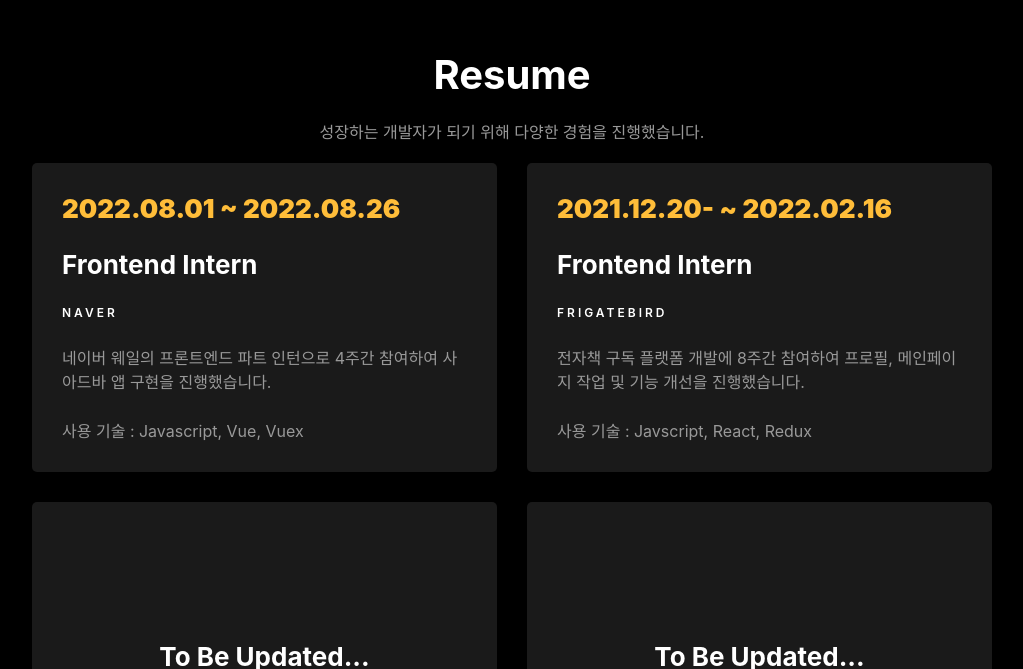
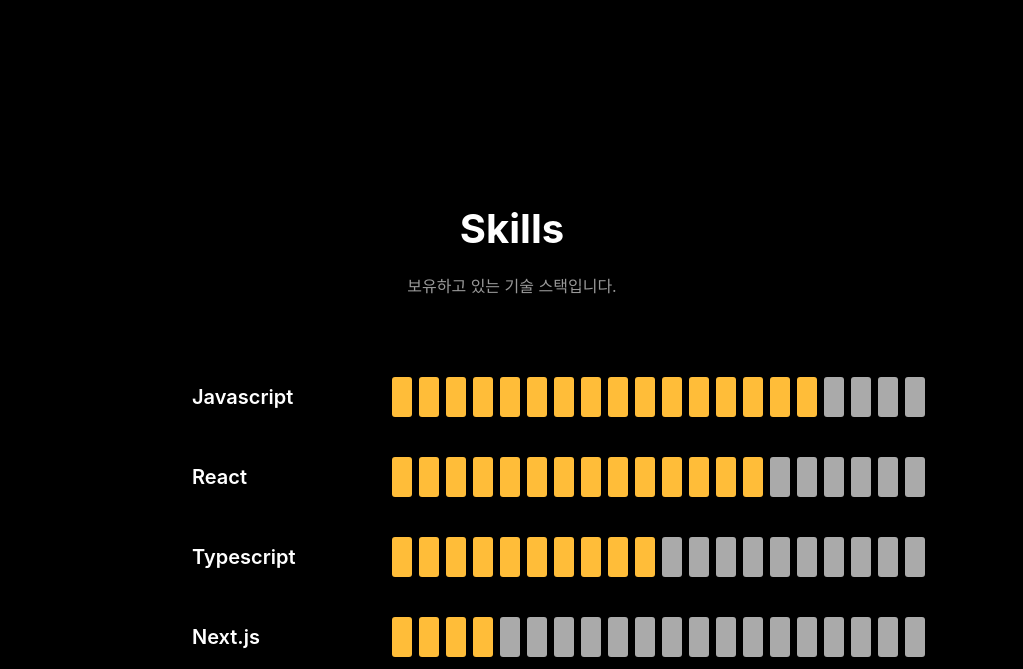
Before and after one commit to Moomi98/my-intro-site, a React (Create React App) app: page / in a window 1280 px wide. Shown: the part 1491-2160 px from the top of the page, without its empty margins (128-1151 px from the left). Built offline with nearby package versions, Linux system fonts and the light colour scheme.

Commit message:
Skills 레이아웃 구현

```diff
--- a/src/App.js
+++ b/src/App.js
@@ -5,6 +5,7 @@
 import GlobalStyle from "./styles/global";
 import Resume from "./components/Resume";
 import Projects from "./components/Projects/Projects";
+import Skills from "./components/Skills/Skills";
 function App() {
   return (
     <>
@@ -12,6 +13,7 @@
       <Header />
       <Home />
       <About />
+      <Skills />
       <Resume />
       <Projects />
     </>
--- /dev/null
+++ b/src/components/Skills/Expbar.js
@@ -0,0 +1,31 @@
+import styled from "styled-components";
+import { useState } from "react";
+const Container = styled.div`
+  display: flex;
+  gap: 7px;
+  height: 40px;
+`;
+
+const ExpbarLayout = styled.div`
+  width: 20px;
+  background-color: ${(props) => props.color};
+  border-radius: 3px;
+`;
+
+const Expbar = ({ rate }) => {
+  const getExpRate = () => {
+    const bars = [];
+
+    for (let i = 0; i < rate; i += 5) {
+      bars.push(<ExpbarLayout color={"#ffbd39"} />);
+    }
+
+    for (let i = 0; i < 100 - rate; i += 5) {
+      bars.push(<ExpbarLayout color={"#aaa"} />);
+    }
+
+    return bars;
+  };
+  return <Container>{getExpRate()}</Container>;
+};
+export default Expbar;
--- /dev/null
+++ b/src/components/Skills/Skills.js
@@ -0,0 +1,84 @@
+import styled from "styled-components";
+import Expbar from "./Expbar";
+
+const Container = styled.section`
+  width: 50%;
+  height: 100%;
+  margin: 0 auto;
+  padding-top: 50px;
+  display: flex;
+  flex-direction: column;
+  justify-content: center;
+  align-items: center;
+  gap: 80px;
+`;
+
+const TitleLayout = styled.div`
+  display: flex;
+  gap: 20px;
+  flex-direction: column;
+  justify-content: center;
+  align-items: center;
+`;
+const Title = styled.p`
+  font-size: 40px;
+  font-weight: bold;
+  color: white;
+`;
+
+const Subtitle = styled.p`
+  color: #999999;
+`;
+
+const SkillsetLayout = styled.div`
+  width: 100%;
+  display: flex;
+  flex-direction: column;
+  gap: 40px;
+`;
+
+const SkillDetailLayout = styled.div`
+  width: 100%;
+  display: flex;
+  justify-content: space-between;
+`;
+
+const SkillName = styled.p`
+  min-width: 200px;
+  font-size: 20px;
+  font-weight: 600;
+  color: white;
+  text-align: left;
+  line-height: 40px;
+`;
+const Skills = () => {
+  return (
+    <Container>
+      <TitleLayout>
+        <Title>Skills</Title>
+        <Subtitle>보유하고 있는 기술 스택입니다.</Subtitle>
+      </TitleLayout>
+
+      <SkillsetLayout>
+        <SkillDetailLayout>
+          <SkillName>Javascript</SkillName>
+          <Expbar rate={80} />
+        </SkillDetailLayout>
+        <SkillDetailLayout>
+          <SkillName>React</SkillName>
+          <Expbar rate={70} />
+        </SkillDetailLayout>
+        <SkillDetailLayout>
+          <SkillName>Typescript</SkillName>
+          <Expbar rate={50} />
+        </SkillDetailLayout>
+        <SkillDetailLayout>
+          <SkillName>Next.js</SkillName>
+          <Expbar rate={20} />
+        </SkillDetailLayout>
+      </SkillsetLayout>
+    </Container>
+  );
+};
+
+export default Skills;
```
